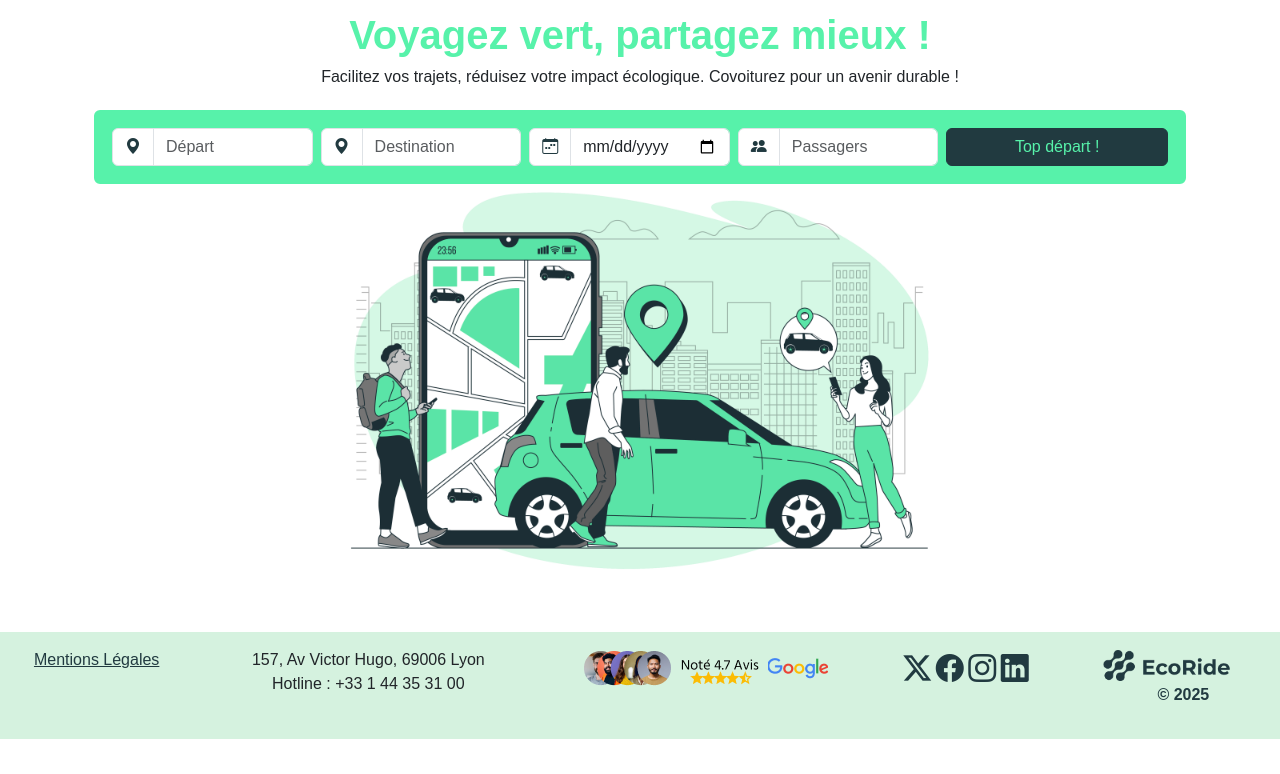
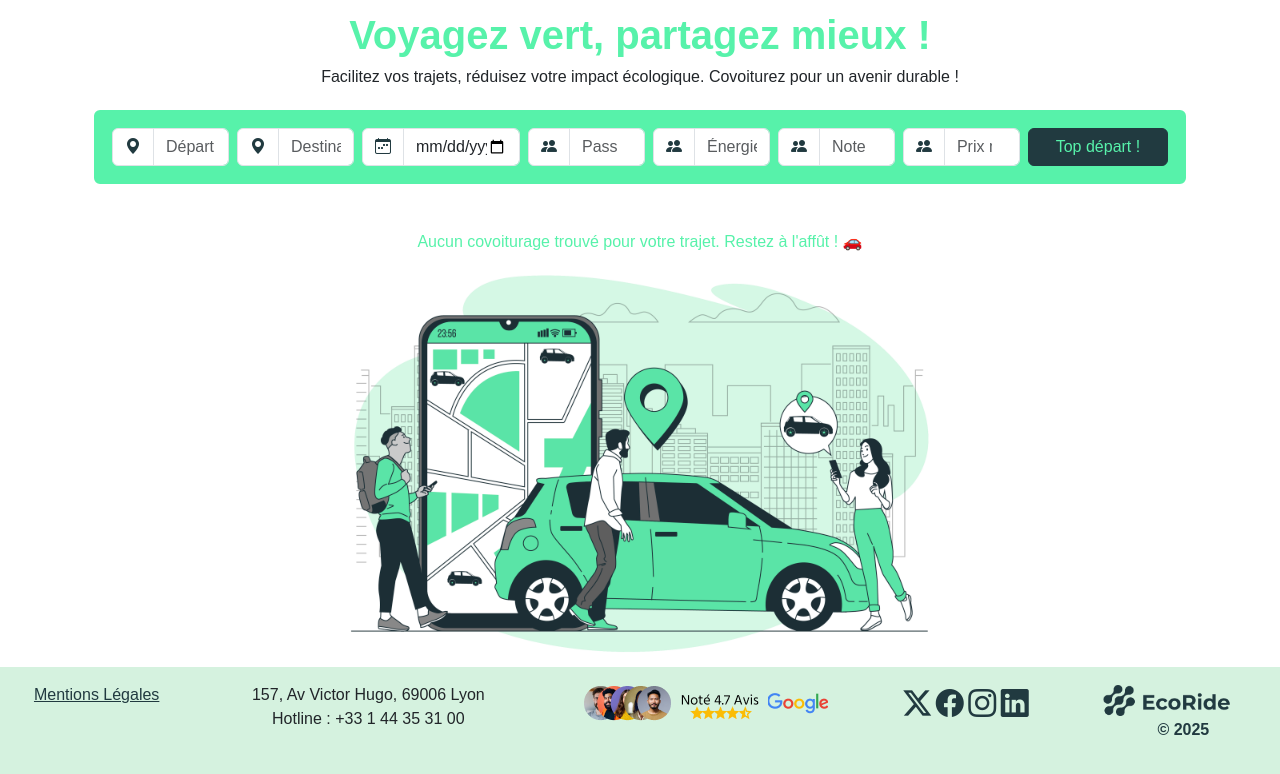
Before and after one commit to Sebba2387/EcoRide, a PHP site: page /EcoRide/ in a window 1280 px wide. Shown: the part 61-835 px from the top of the page. Before the commit the page ends 800 px from the top, so only its background shows below. Run offline with PHP 8.4, Linux system fonts and the light colour scheme; the visitor is signed in with stand-in values (Sample User, id 1); tables that the repository leaves empty or names only in its code hold one stand-in row (values such as "Sample post"); some libraries are stand-ins or nearby versions; some web fonts are replaced.

Commit message:
Back_Recherche_Covoiturage

```diff
--- a/views/home.php
+++ b/views/home.php
@@ -1,3 +1,6 @@
+<?php
+require_once 'backend/controllers/covoiturageController.php';
+?>
 <div class="container mt-5">
     <!-- Texte aligné -->
     <div class="my-4 text-center">
@@ -6,30 +9,81 @@
     </div>
     <!-- Formulaire barre de recherche responsive -->
     <div class="container d-flex justify-content-center align-items-center">
-        <form class="p-3 border border-2 border-primary bg-primary rounded w-100 w-md-80">
+        <form class="p-3 border border-2 border-primary bg-primary rounded w-100 w-md-100" method="POST">
             <div class="d-flex flex-column flex-md-row gap-2 w-100">
                 <div class="input-group">
-                    <span class="input-group-text bg-white"><i class="bi bi-geo-alt-fill" style="color: #213A40;"></i></span>
-                    <input type="text" class="form-control flex-grow-1" placeholder="Départ" required>
+                    <span class="input-group-text bg-white" ><i class="bi bi-geo-alt-fill" style="color: #213A40;"></i></span>
+                    <input type="text" class="form-control flex-grow-1" placeholder="Départ" name="lieu_depart">
                 </div>
                 <div class="input-group">
                     <span class="input-group-text bg-white"><i class="bi bi-geo-alt-fill" style="color: #213A40;"></i></span>
-                    <input type="text" class="form-control flex-grow-1" placeholder="Destination" required>
+                    <input type="text" class="form-control flex-grow-1" placeholder="Destination" name="lieu_arrivee">
                 </div>
                 <div class="input-group">
                     <span class="input-group-text bg-white"><i class="bi bi-calendar-week" style="color: #213A40;"></i></span>
-                    <input type="date" class="form-control flex-grow-1" placeholder="Date" required>
+                    <input type="date" class="form-control flex-grow-1" placeholder="Date" name="date_depart">
                 </div>
                 <div class="input-group">
                     <span class="input-group-text bg-white"><i class="bi bi-people-fill" style="color: #213A40;"></i></span>
-                    <input type="number" min="1" class="form-control flex-grow-1" placeholder="Passagers" required>
+                    <input type="number" min="1" class="form-control flex-grow-1" placeholder="Passagers" name="nombre_places">
+                </div>
+                <div class="input-group">
+                    <span class="input-group-text bg-white"><i class="bi bi-people-fill" style="color: #213A40;"></i></span>
+                    <input type="text" min="1" class="form-control flex-grow-1" placeholder="Énergie" name="energie">
+                </div>
+                <div class="input-group">
+                    <span class="input-group-text bg-white"><i class="bi bi-people-fill" style="color: #213A40;"></i></span>
+                    <input type="number" min="1" class="form-control flex-grow-1" placeholder="Note min." name="note">
+                </div>
+                <div class="input-group">
+                    <span class="input-group-text bg-white"><i class="bi bi-people-fill" style="color: #213A40;"></i></span>
+                    <input type="number" min="1" class="form-control flex-grow-1" placeholder="Prix max." name="prix">
                 </div>
                 <button type="submit" class="btn btn-dark w-100" style="color: #57F2AA;">Top départ !</button>
             </div>
         </form>
     </div>
+    <div class="container d-flex justify-content-center align-items-center">
+        <?php if (!empty($covoiturages)) : ?>
+        <table class="custom-table">
+            <tr>
+                <th>Pseudo</th>
+                <th>Départ</th>
+                <th>Arrivée</th>
+                <th>Date</th>
+                <th>Places</th>
+                <th>Durée</th>
+                <th>Énergie</th>
+                <th>Note</th>
+                <th>Prix</th>
+                <th>Action</th>
+            </tr>
+            <?php foreach ($covoiturages as $covoiturage) : ?>
+                <tr>
+                    <td><?= htmlspecialchars($covoiturage['pseudo']) ?></td>
+                    <td><?= htmlspecialchars($covoiturage['lieu_depart']) ?></td>
+                    <td><?= htmlspecialchars($covoiturage['lieu_arrivee']) ?></td>
+                    <td><?= htmlspecialchars($covoiturage['date_depart']) ?></td>
+                    <td><?= htmlspecialchars($covoiturage['nombre_places']) ?></td>
+                    <td><?= htmlspecialchars($covoiturage['duree']) ?>h</td>
+                    <td><?= htmlspecialchars($covoiturage['energie']) ?></td>
+                    <td><?= number_format($covoiturage['note_moy'] ?? 0, 1) ?>/5</td>
+                    <td><?= htmlspecialchars($covoiturage['prix']) ?>€</td>
+                    <td>
+                    <form action='../backend/controllers/reservation.php' method='POST'>
+                        <input type='hidden' name='covoiturage_id' value="<?php echo $covoiturage['covoiturage_id']; ?>">
+                        <button type='submit' name='reserver' class='btn btn-success'>Réserver</button>
+                    </form>
+                    </td>
+                </tr>
+            <?php endforeach; ?>
+        </table>
+    <?php else : ?>
+        <h6 class="text-primary mt-5">Aucun covoiturage trouvé pour votre trajet. Restez à l'affût ! 🚗</h6>
+    <?php endif; ?>
+    </div>
     <!-- Image centrée -->
-    <div class="container-fluid text-center">
+    <div class="container-fluid text-center mt-2">
         <img src="images/img_accueil.jpg" alt="Image centrée" class="img-fluid" style="max-width: 100%; max-height: 400px;">
     </div>
 </div>
```
Also changed, not shown: Readme.md.
